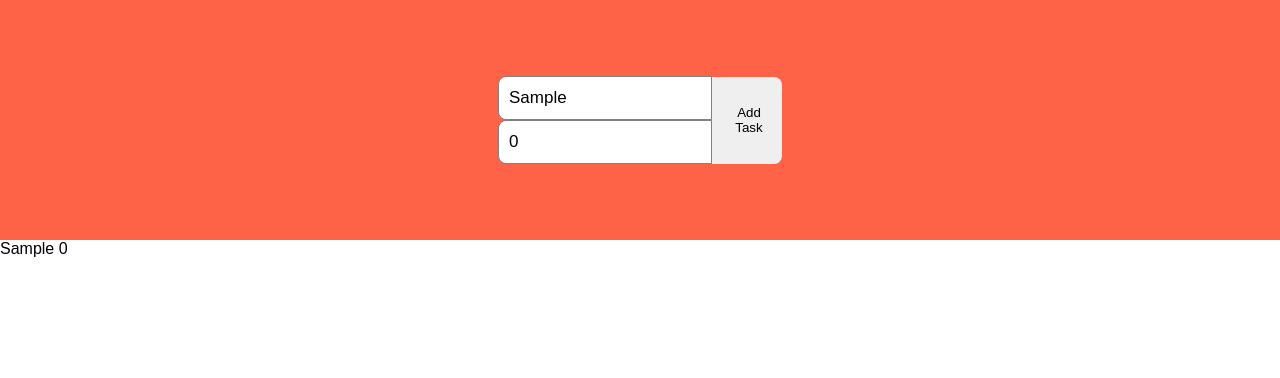
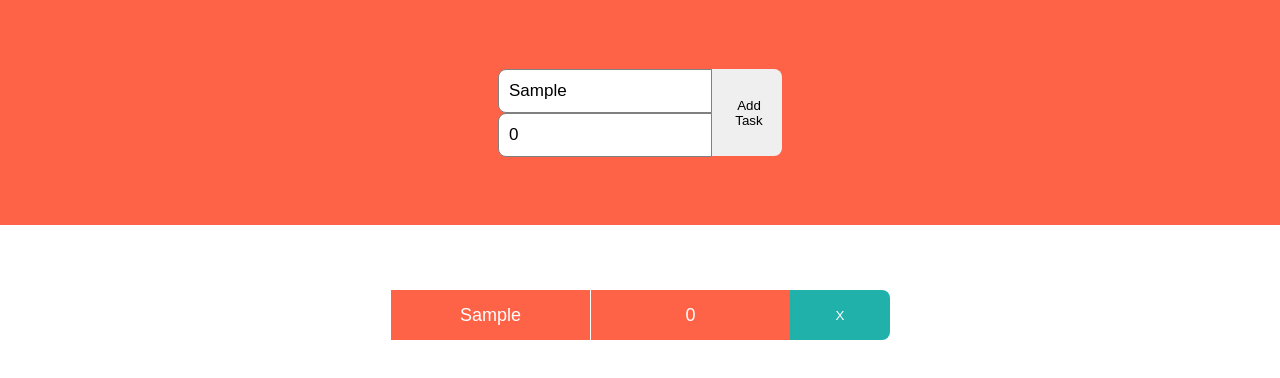
Before and after one commit to timothyrusso/react-typescript-todoapp, a React (Create React App) app: page / in a window 1280 px wide. Both pictures are taken after typing "Sample" into the empty fields and a click on the button "Add Task". Shown: the top 378 px of the page. Built offline with nearby package versions, Linux system fonts and the light colour scheme.

Commit message:
feat: todoList styling

```diff
--- a/src/App.css
+++ b/src/App.css
@@ -50,4 +50,46 @@
 .todoList {
   flex: 70%;
   width: 100%;
+  display: flex;
+  align-items: center;
+  padding-top: 50px;
+  flex-direction: column;
 }
+
+.task {
+  width: 500px;
+  height: 50px;
+  display: flex;
+  color: white;
+  margin: 15px;
+}
+
+.task .content {
+  flex: 80%;
+  height: 100%;
+  display: flex;
+  justify-content: center;
+  align-items: center;
+}
+
+.task .content span {
+  display: grid;
+  place-items: center;
+  border: 1px solid white;
+  width: 100%;
+  height: 100%;
+  font-size: 18px;
+  border-right: none;
+  background-color: tomato;
+}
+
+.task button {
+  flex: 20%;
+  height: 100%;
+  border: none;
+  background-color: lightseagreen;
+  border-top-right-radius: 8px;
+  border-bottom-right-radius: 8px;
+  color: white;
+  cursor: pointer;
+}
--- a/src/Components/TodoTask.tsx
+++ b/src/Components/TodoTask.tsx
@@ -2,13 +2,18 @@
 import { ITask } from '../Interfaces';
 
 interface Props {
+  // Describe the props that this component can accept
   task: ITask;
 }
 
 const TodoTask = ({ task }: Props) => {
   return (
-    <div>
-      {task.taskName} {task.deadline}
+    <div className="task">
+      <div className="content">
+        <span>{task.taskName}</span>
+        <span>{task.deadline}</span>
+      </div>
+      <button>X</button>
     </div>
   );
 };
```
